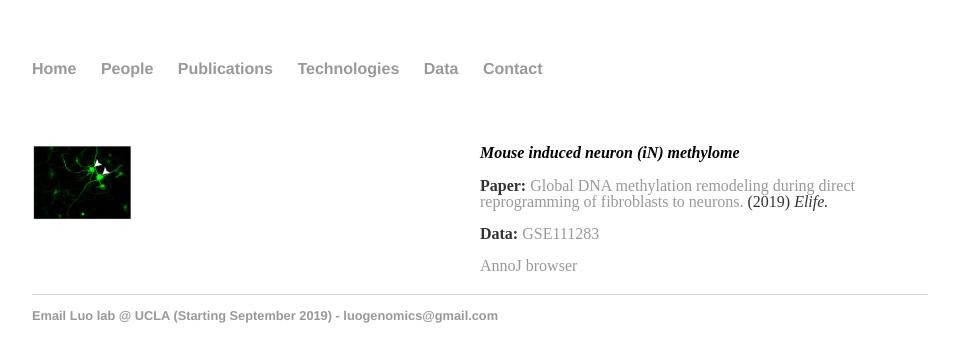
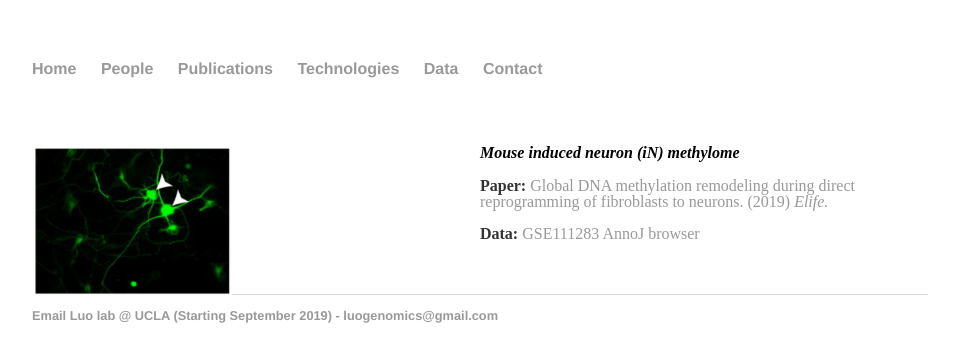
Before and after one commit to luogenomics/luogenomics.github.io, a Jekyll site: the page built from data/index.html, in a window 1280 px wide. Shown: the top 362 px of the page, without its empty margins (160-1119 px from the left). Built offline with Jekyll 4.4.1, drawn with Linux system fonts in a browser that asks for light colours.

Commit message:
Update index.html

```diff
--- a/data/index.html
+++ b/data/index.html
@@ -6,13 +6,12 @@ title: Luo Lab Data
   <div class="hugespacer"></div>
   <div class="projectmediabox pull-left">
     <a href="">
-      <img width=100 class="projectmedia" src="iN.png" >
+      <img width=200 class="projectmedia" src="iN.png" >
     </a>
   </div>
   <div class="projecttextbox pull-left">
     <strong><em>Mouse induced neuron (iN) methylome</strong></em>
-    <p> <strong>Paper:</strong> <a href="https://www.ncbi.nlm.nih.gov/pubmed/?term=30644360%5BPMID%5D" target="_blank">Global DNA methylation remodeling during direct reprogramming of fibroblasts to neurons.</a> (2019) <em> Elife.</em></p>
-    <p> <strong>Data:</strong> <a href="https://www.ncbi.nlm.nih.gov/geo/query/acc.cgi?acc=GSE111283" target="_blank">GSE111283</a></p>
-    <p> <a href="http://neomorph.salk.edu/iN_transdifferentiation.php" target="_blank"> AnnoJ browser </p>
+    <p> <strong>Paper:</strong> <a href="https://www.ncbi.nlm.nih.gov/pubmed/?term=30644360%5BPMID%5D" target="_blank">Global DNA methylation remodeling during direct reprogramming of fibroblasts to neurons. (2019) <em> Elife.</em></a></p>
+    <p> <strong>Data:</strong> <a href="https://www.ncbi.nlm.nih.gov/geo/query/acc.cgi?acc=GSE111283" target="_blank">GSE111283</a>    <a href="http://neomorph.salk.edu/iN_transdifferentiation.php" target="_blank"> AnnoJ browser</p>
   </div>
 </div>
```
